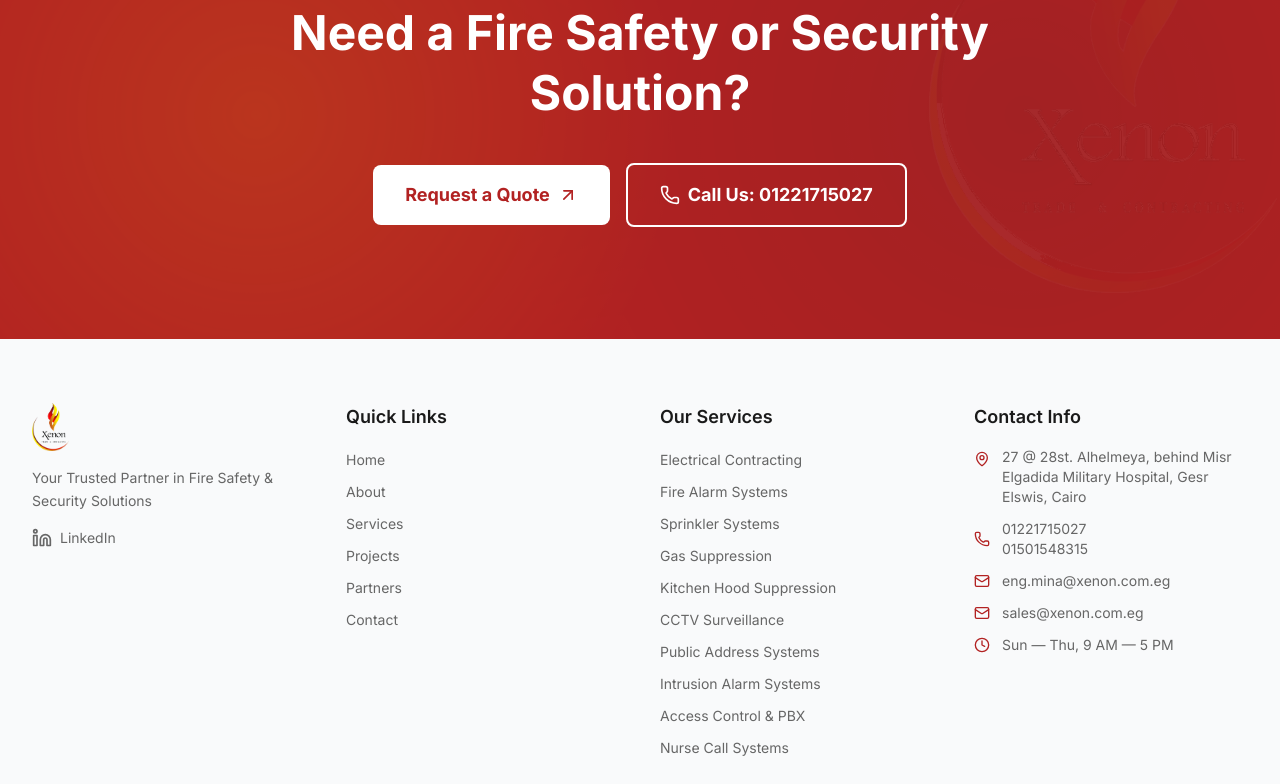
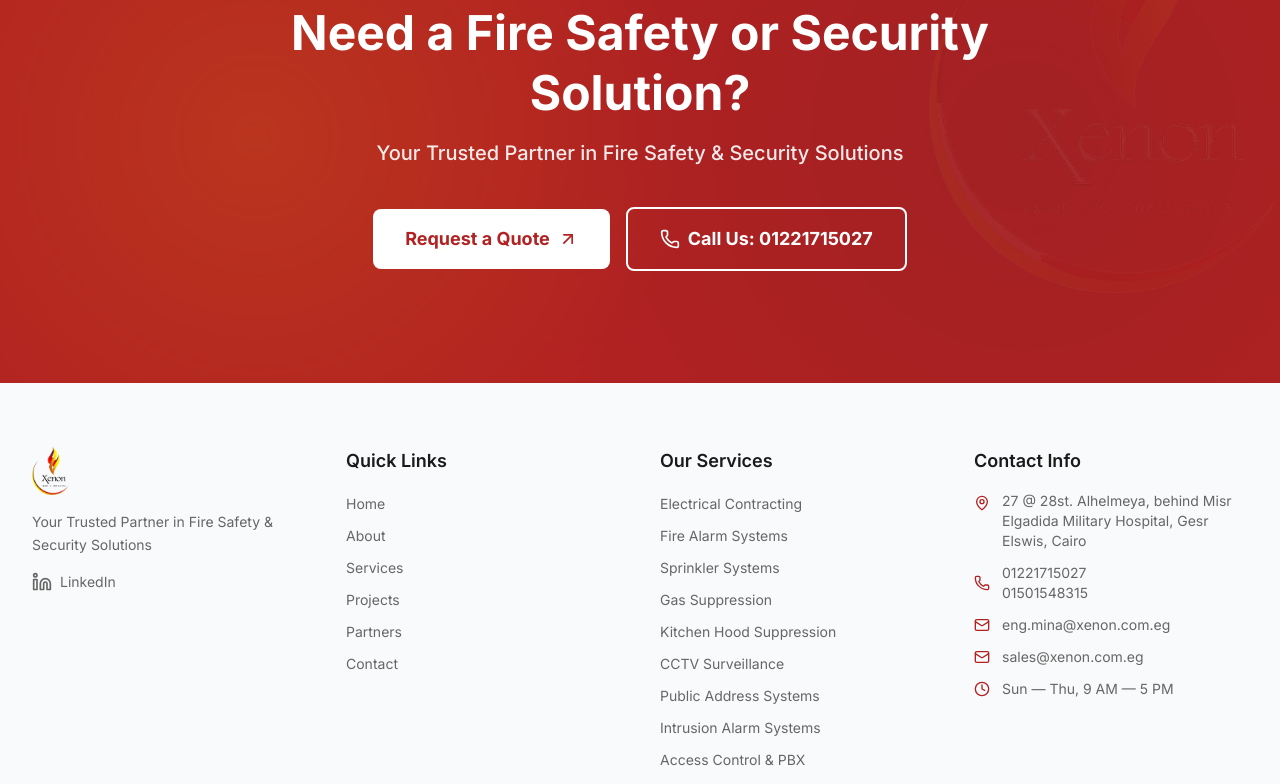
Before and after one commit to beshoyrmansour/xenon_contracting, a Next.js app: page / in a window 1280 px wide. Shown: the part 7020-7804 px from the top of the page. Built offline with nearby package versions, Linux system fonts and the light colour scheme; no server answers.

Commit message:
Add slogan to CTA and About sections in English and Arabic

```diff
--- a/messages/ar.json
+++ b/messages/ar.json
@@ -152,12 +152,14 @@
   },
   "cta": {
     "headline": "هل تحتاج حلول سلامة من الحريق أو أنظمة أمان؟",
+    "slogan": "شريكك الموثوق في حلول السلامة من الحريق والأمان",
     "requestQuote": "اطلب عرض سعر",
     "callUs": "اتصل بنا: 01221715027"
   },
   "about": {
     "title": "عن زينون",
     "subtitle": "نحمي مصر منذ 2012",
+    "slogan": "شريكك الموثوق في حلول السلامة من الحريق والأمان",
     "storyTitle": "قصتنا",
     "story": "شركة زينون للتجارة والمقاولات هي واحدة من الشركات المصرية الرائدة في مجال التطوير التكنولوجي. تعمل الشركة بمستوى عالٍ من الخبرة في الأعمال الكهربائية والميكانيكية وأنظمة التيار الخفيف وتركيبات الشبكات المختلفة. نحن ملتزمون بالمنافسة في السوق من خلال تقديم حلول تكنولوجية عالية الجودة بأسعار تنافسية، وإنجاز جميع المشاريع وفقًا للمعايير والأكواد الدولية.",
     "mission": "مهمتنا",
--- a/messages/en.json
+++ b/messages/en.json
@@ -152,12 +152,14 @@
   },
   "cta": {
     "headline": "Need a Fire Safety or Security Solution?",
+    "slogan": "Your Trusted Partner in Fire Safety & Security Solutions",
     "requestQuote": "Request a Quote",
     "callUs": "Call Us: 01221715027"
   },
   "about": {
     "title": "About Xenon",
     "subtitle": "Protecting Egypt since 2012",
+    "slogan": "Your Trusted Partner in Fire Safety & Security Solutions",
     "storyTitle": "Our Story",
     "story": "Xenon Trade & Contracting is one of Egypt's leading companies in the field of technological development. The company operates with a high level of expertise in electrical works, mechanical works, low-current systems, and various network installations. We are dedicated to competing in the market by delivering high-quality technological solutions at competitive prices, completing all projects according to international codes and industry standards.",
     "mission": "Our Mission",
--- a/src/app/about/page.tsx
+++ b/src/app/about/page.tsx
@@ -65,9 +65,12 @@ export default function AboutPage() {
           <div className="max-w-7xl mx-auto px-4 sm:px-6 lg:px-8">
             <div className="grid grid-cols-1 lg:grid-cols-2 gap-12 items-center">
               <FadeInUp>
-                <h2 className="text-3xl font-bold text-text-dark mb-6">
+                <h2 className="text-3xl font-bold text-text-dark mb-4">
                   {t("storyTitle")}
                 </h2>
+                <p className="text-lg font-semibold text-primary mb-6">
+                  {t("slogan")}
+                </p>
                 <p className="text-text-muted leading-relaxed mb-6">
                   {t("story")}
                 </p>
--- a/src/components/home/CTABanner.tsx
+++ b/src/components/home/CTABanner.tsx
@@ -31,9 +31,12 @@ export default function CTABanner() {
 
       <div className="relative z-10 max-w-4xl mx-auto px-4 sm:px-6 lg:px-8 text-center">
         <FadeInUp>
-          <h2 className="text-3xl sm:text-4xl lg:text-5xl font-bold text-white mb-10 leading-tight">
+          <h2 className="text-3xl sm:text-4xl lg:text-5xl font-bold text-white mb-4 leading-tight">
             {t("headline")}
           </h2>
+          <p className="text-lg sm:text-xl font-medium text-white/90 mb-10">
+            {t("slogan")}
+          </p>
           <div className="flex flex-col sm:flex-row items-center justify-center gap-4">
             <Link
               href="/contact"
```
